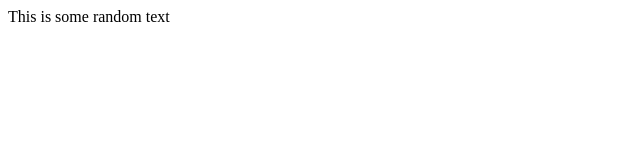
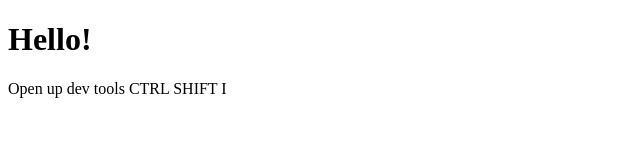
Before and after one commit to Tachycephalosaurii/test, a plain HTML site: page index.html in a window 1280 px wide. Shown: the whole page, without its empty margins (0-640 px from the left). Drawn offline with Linux system fonts and the light colour scheme.

Commit message:
Update index.html

```diff
--- a/index.html
+++ b/index.html
@@ -5,7 +5,8 @@
         <title>New webpage</title>
     </head>
     <body>
-    This is some random text
-
+        <h1>Hello!</h1>
+        Open up dev tools CTRL SHIFT I
+        <script src='scripts/game.js'></script>
     </body>
 </html>
```
